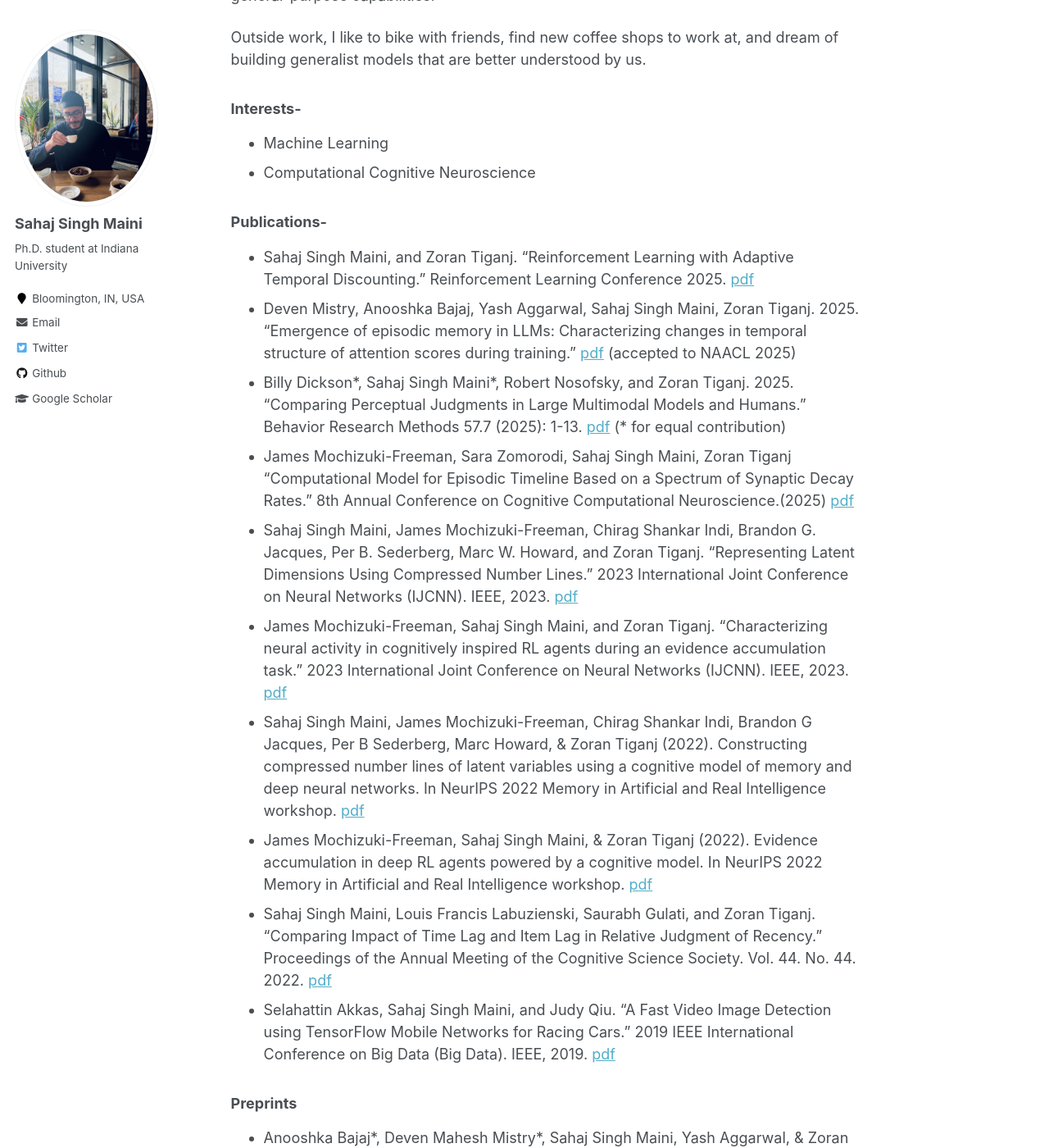
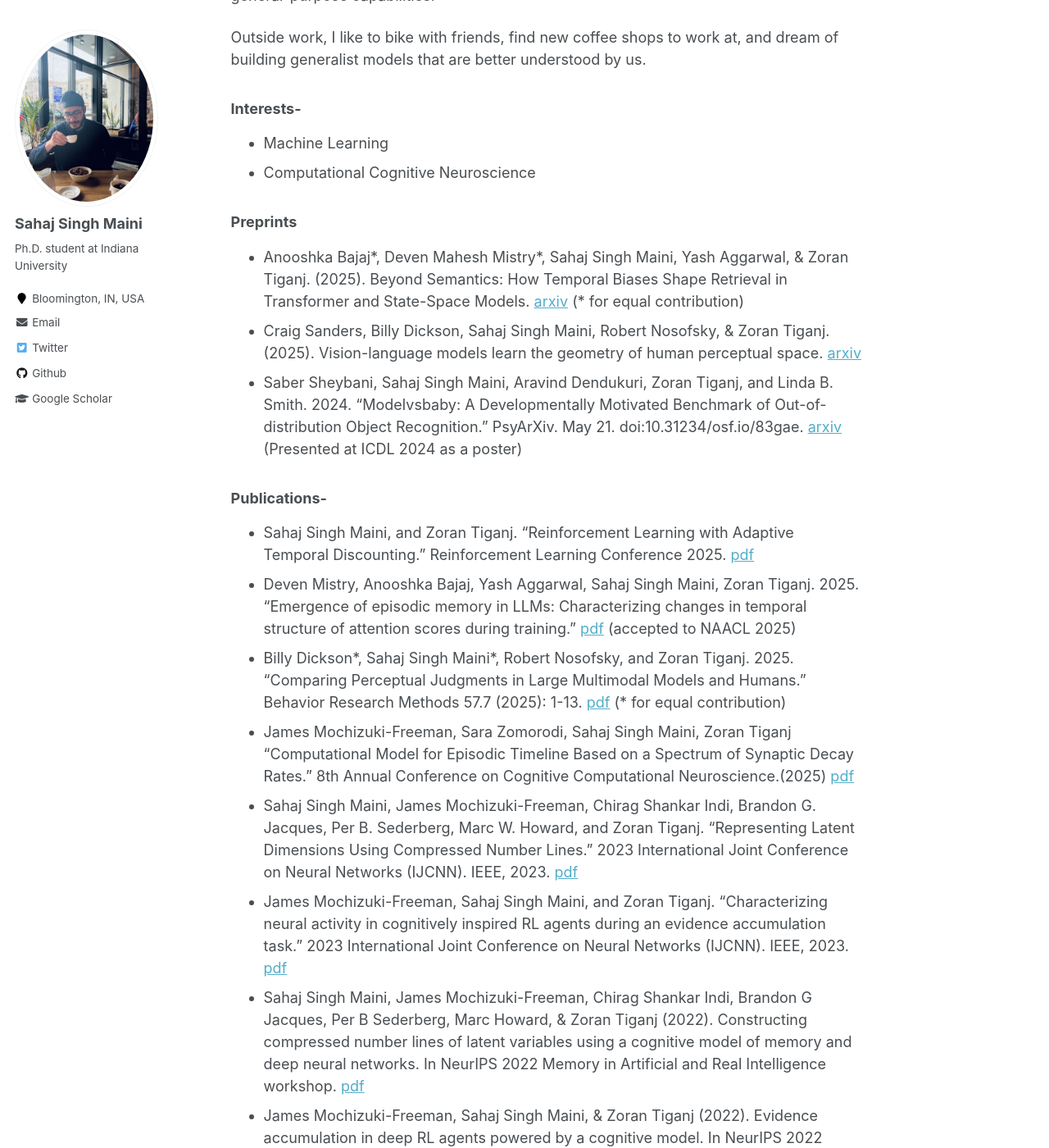
Before and after one commit to Sahaj09/sahaj09.github.io, a Jekyll site: the page built from _pages/about.md, in a window 1280 px wide and 1400 px high, scrolled down 233 px. Shown: the whole window at 82% size. Built offline with Jekyll 4.4.1, drawn with Linux system fonts in a browser that asks for light colours; some of the changed text lies outside the part shown.

Commit message:
Add preprints section to about page

```diff
--- a/_pages/about.md
+++ b/_pages/about.md
@@ -16,6 +16,11 @@ Outside work, I like to bike with friends, find new coffee shops to work at, and
 - Machine Learning
 - Computational Cognitive Neuroscience
 
+### Preprints
+- Anooshka Bajaj\*, Deven Mahesh Mistry\*, Sahaj Singh Maini, Yash Aggarwal, & Zoran Tiganj. (2025). Beyond Semantics: How Temporal Biases Shape Retrieval in Transformer and State-Space Models. [arxiv](https://arxiv.org/abs/2510.22752) (* for equal contribution)
+- Craig Sanders, Billy Dickson, Sahaj Singh Maini, Robert Nosofsky, & Zoran Tiganj. (2025). Vision-language models learn the geometry of human perceptual space. [arxiv](https://arxiv.org/abs/2510.20859)
+- Saber Sheybani, Sahaj Singh Maini, Aravind Dendukuri, Zoran Tiganj, and Linda B. Smith. 2024. “Modelvsbaby: A Developmentally Motivated Benchmark of Out-of-distribution Object Recognition.” PsyArXiv. May 21. doi:10.31234/osf.io/83gae. [arxiv](https://osf.io/preprints/psyarxiv/83gae) (Presented at ICDL 2024 as a poster)
+
 ### Publications-
 - Sahaj Singh Maini, and Zoran Tiganj. "Reinforcement Learning with Adaptive Temporal Discounting." Reinforcement Learning Conference 2025. [pdf](https://openreview.net/forum?id=PySTNiHvFI)
 - Deven Mistry, Anooshka Bajaj, Yash Aggarwal, Sahaj Singh Maini, Zoran Tiganj. 2025. "Emergence of episodic memory in LLMs: Characterizing changes in temporal structure of attention scores during training." [pdf](https://aclanthology.org/2025.naacl-long.448/) (accepted to NAACL 2025)
@@ -28,11 +33,5 @@ Outside work, I like to bike with friends, find new coffee shops to work at, and
 - Sahaj Singh Maini,  Louis Francis Labuzienski, Saurabh Gulati, and Zoran Tiganj. "Comparing Impact of Time Lag and Item Lag in Relative Judgment of Recency." Proceedings of the Annual Meeting of the Cognitive Science Society. Vol. 44. No. 44. 2022. [pdf](https://escholarship.org/uc/item/1v9795cd)
 - Selahattin Akkas, Sahaj Singh Maini, and Judy Qiu. "A Fast Video Image Detection using TensorFlow Mobile Networks for Racing Cars." 2019 IEEE International Conference on Big Data (Big Data). IEEE, 2019. [pdf](https://ieeexplore.ieee.org/abstract/document/9005689)
 
-
-### Preprints
-- Anooshka Bajaj\*, Deven Mahesh Mistry\*, Sahaj Singh Maini, Yash Aggarwal, & Zoran Tiganj. (2025). Beyond Semantics: How Temporal Biases Shape Retrieval in Transformer and State-Space Models. [arxiv](https://arxiv.org/abs/2510.22752) (* for equal contribution)
-- Craig Sanders, Billy Dickson, Sahaj Singh Maini, Robert Nosofsky, & Zoran Tiganj. (2025). Vision-language models learn the geometry of human perceptual space. [arxiv](https://arxiv.org/abs/2510.20859)
-- Saber Sheybani, Sahaj Singh Maini, Aravind Dendukuri, Zoran Tiganj, and Linda B. Smith. 2024. “Modelvsbaby: A Developmentally Motivated Benchmark of Out-of-distribution Object Recognition.” PsyArXiv. May 21. doi:10.31234/osf.io/83gae. [arxiv](https://osf.io/preprints/psyarxiv/83gae) (Presented at ICDL 2024 as a poster)
-
 ### Posters
 - Billy Dickson, Sahaj Singh Maini, Zoran Tiganj. Combining LLMs and cognitive models of memory. Seventeenth Midwest Speech and Language Days [Poster](https://dickson.ai/assets/SITH_POSTER_UofM.pdf)
```
